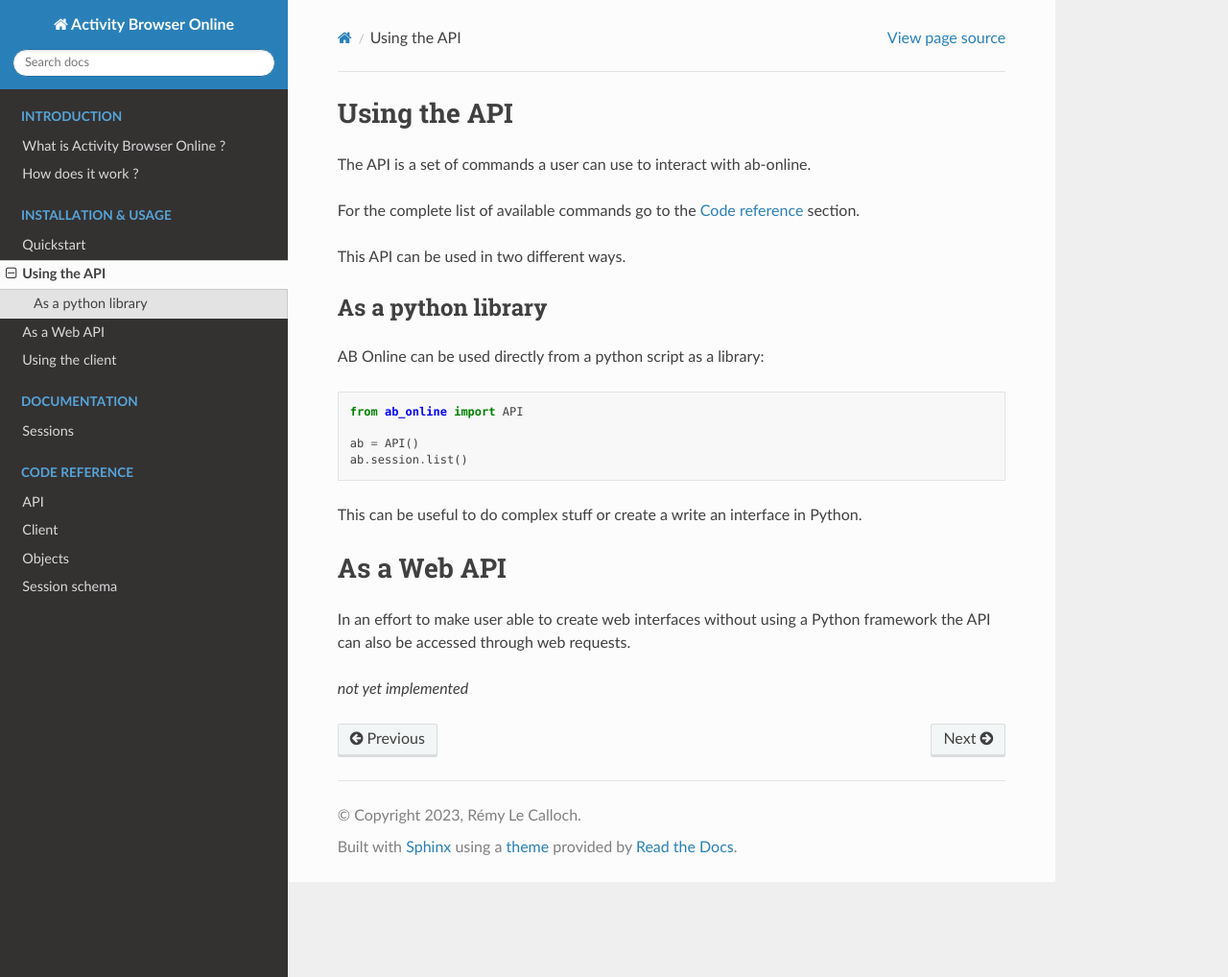
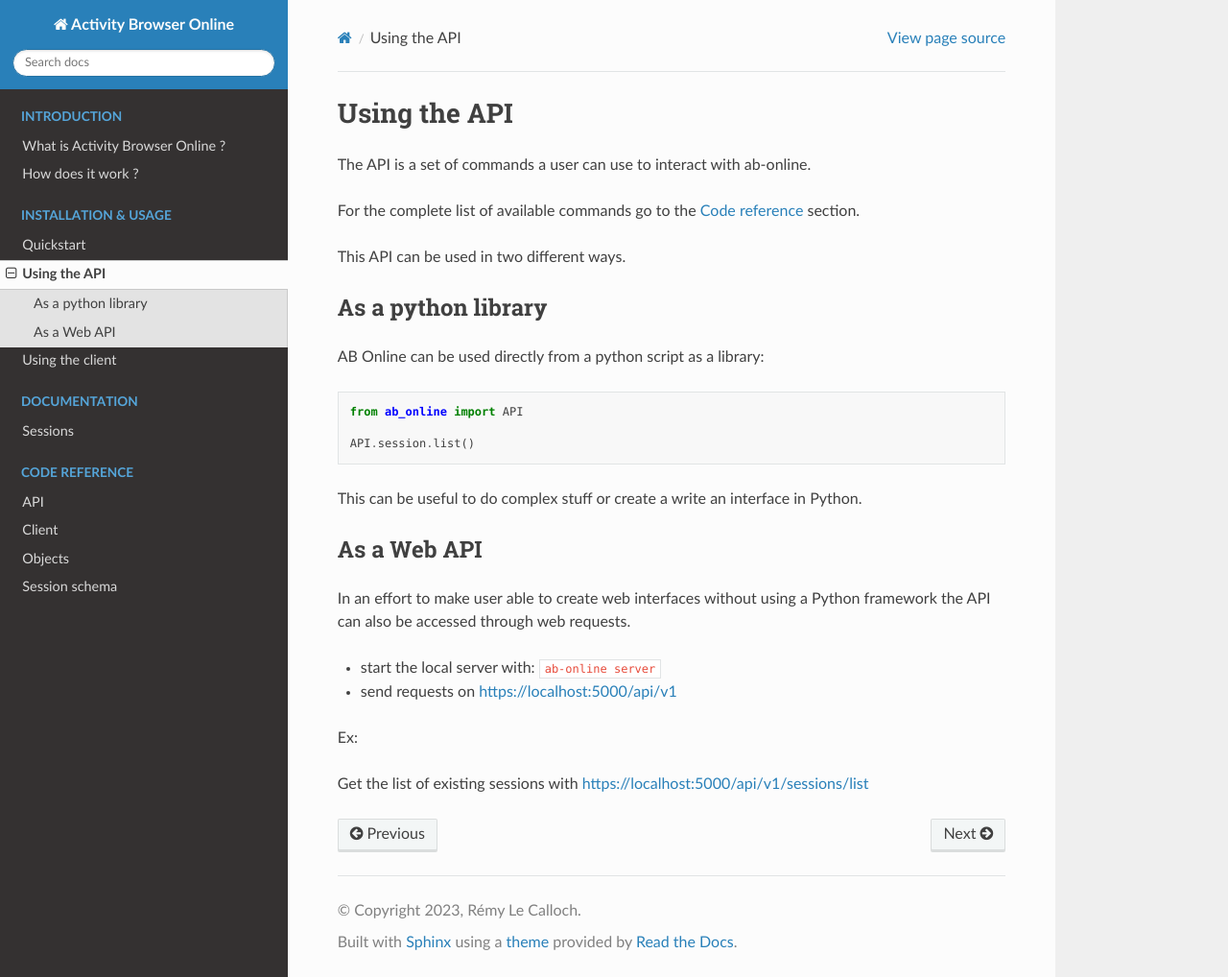
Before and after one commit to Pan6ora/activity-browser-online, a Sphinx documentation site: the page built from docs/source/usage/api.md, in a window 1280 px wide and 1018 px high. Shown: the whole window at 96% size. Built offline with Sphinx 7.4.7 and the Read the Docs theme 2.0.0, drawn with Linux system fonts in a browser that asks for light colours.

````diff
--- a/docs/source/usage/api.md
+++ b/docs/source/usage/api.md
@@ -1,5 +1,4 @@
-Using the API
-=============
+# Using the API
 
 The API is a set of commands a user can use to interact with ab-online.
 
@@ -7,22 +6,25 @@ For the complete list of available commands go to the [Code reference]() section
 
 This API can be used in two different ways.
 
-As a python library
--------------------
+## As a python library
 
 AB Online can be used directly from a python script as a library:
 
 ```python
 from ab_online import API
 
-ab = API()
-ab.session.list()
+API.session.list()
 ```
 
 This can be useful to do complex stuff or create a write an interface in Python.
 
-# As a Web API
+## As a Web API
 
 In an effort to make user able to create web interfaces without using a Python framework the API can also be accessed through web requests.
 
-_not yet implemented_
+- start the local server with: `ab-online server`
+- send requests on [https://localhost:5000/api/v1](https://localhost:5000/api/v1)
+
+Ex:
+
+Get the list of existing sessions with [https://localhost:5000/api/v1/sessions/list](https://localhost:5000/api/v1/sessions/list)
````
